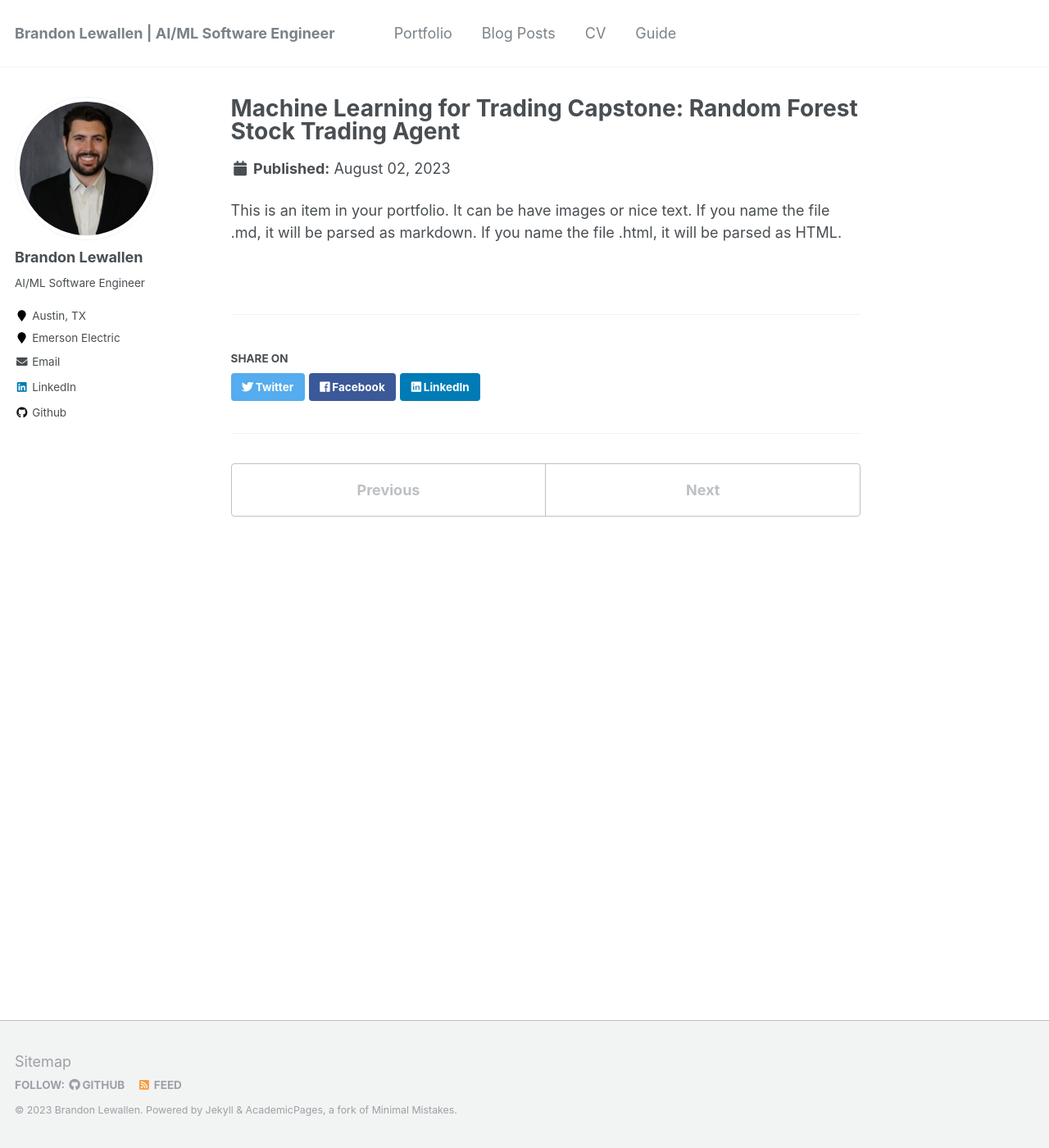
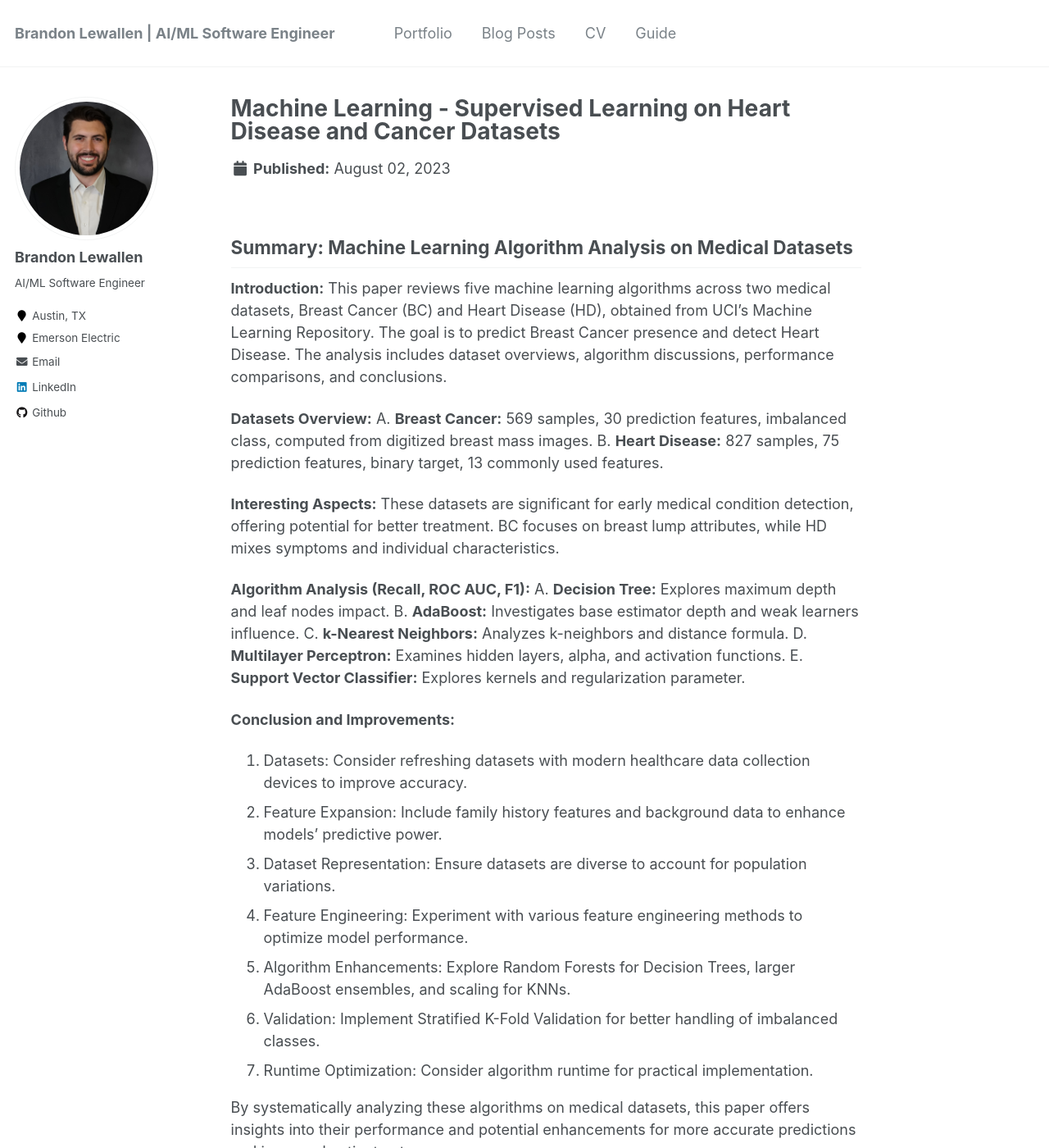
Before and after one commit to lewallenbrandon/lewallenbrandon.github.io, a Jekyll site: the page built from _portfolio/ml_supervised.md, in a window 1280 px wide and 1400 px high. Shown: the whole window at 82% size. Built offline with Jekyll 4.4.1, drawn with Linux system fonts in a browser that asks for light colours; some of the changed text lies outside the part shown.

Commit message:
updating this again

```diff
--- a/_portfolio/ml_supervised.md
+++ b/_portfolio/ml_supervised.md
@@ -1,8 +1,35 @@
 ---
-title: "Machine Learning for Trading Capstone: Random Forest Stock Trading Agent"
-excerpt: "Random Forest classification algorithm implemented with Python, Pandas, and NumPy to predict, buy, sell, and hold
-opportunities for stock market data. (From scratch; no Scikit-Learn)"
+title: "Machine Learning - Supervised Learning on Heart Disease and Cancer Datasets"
+excerpt: "This project reviews five machine learning algorithms across two medical datasets, Breast Cancer (BC) and Heart Disease (HD), obtained from UCI’s Machine Learning Repository. The goal is to predict Breast Cancer presence and detect Heart Disease. The analysis includes dataset overviews, algorithm discussions, performance comparisons, and conclusions."
 collection: portfolio
 ---
 
-This is an item in your portfolio. It can be have images or nice text. If you name the file .md, it will be parsed as markdown. If you name the file .html, it will be parsed as HTML.
+## Summary: Machine Learning Algorithm Analysis on Medical Datasets
+
+**Introduction:**
+This paper reviews five machine learning algorithms across two medical datasets, Breast Cancer (BC) and Heart Disease (HD), obtained from UCI’s Machine Learning Repository. The goal is to predict Breast Cancer presence and detect Heart Disease. The analysis includes dataset overviews, algorithm discussions, performance comparisons, and conclusions.
+
+**Datasets Overview:**
+A. **Breast Cancer:** 569 samples, 30 prediction features, imbalanced class, computed from digitized breast mass images.
+B. **Heart Disease:** 827 samples, 75 prediction features, binary target, 13 commonly used features.
+
+**Interesting Aspects:**
+These datasets are significant for early medical condition detection, offering potential for better treatment. BC focuses on breast lump attributes, while HD mixes symptoms and individual characteristics.
+
+**Algorithm Analysis (Recall, ROC AUC, F1):**
+A. **Decision Tree:** Explores maximum depth and leaf nodes impact.
+B. **AdaBoost:** Investigates base estimator depth and weak learners influence.
+C. **k-Nearest Neighbors:** Analyzes k-neighbors and distance formula.
+D. **Multilayer Perceptron:** Examines hidden layers, alpha, and activation functions.
+E. **Support Vector Classifier:** Explores kernels and regularization parameter.
+
+**Conclusion and Improvements:**
+1. Datasets: Consider refreshing datasets with modern healthcare data collection devices to improve accuracy.
+2. Feature Expansion: Include family history features and background data to enhance models' predictive power.
+3. Dataset Representation: Ensure datasets are diverse to account for population variations.
+4. Feature Engineering: Experiment with various feature engineering methods to optimize model performance.
+5. Algorithm Enhancements: Explore Random Forests for Decision Trees, larger AdaBoost ensembles, and scaling for KNNs.
+6. Validation: Implement Stratified K-Fold Validation for better handling of imbalanced classes.
+7. Runtime Optimization: Consider algorithm runtime for practical implementation.
+
+By systematically analyzing these algorithms on medical datasets, this paper offers insights into their performance and potential enhancements for more accurate predictions and improved patient outcomes.
```
Also changed, not shown: _portfolio/ml_optimization.md (+1 -2 lines).
